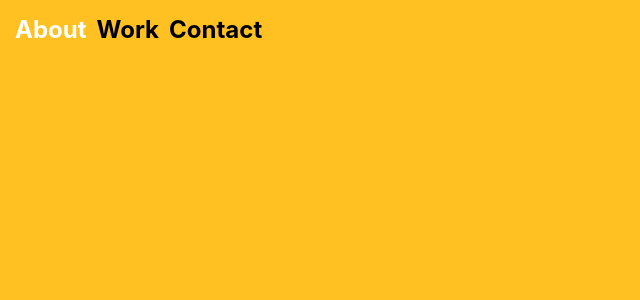
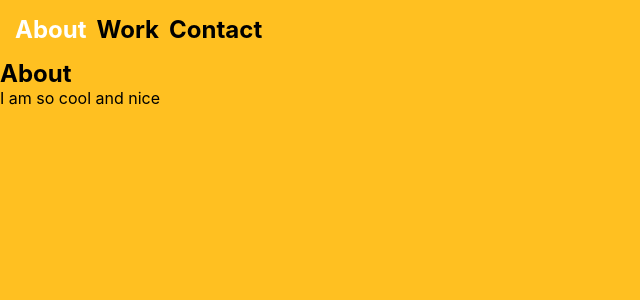
Before and after one commit to Amelia-was/react-portfolio, a React (Create React App) app: page / in a window 1280 px wide. Shown: the top 300 px of the page, without its empty margins (0-640 px from the left). Built offline with nearby package versions, Linux system fonts and the light colour scheme.

Commit message:
nav links render correct section

```diff
--- a/src/App.js
+++ b/src/App.js
@@ -1,17 +1,32 @@
 import React, { useState } from 'react';
+import Nav from './components/Nav';
 import About from './components/About';
-import Nav from './components/Nav';
+import Work from './components/Work';
+import Contact from './components/Contact';
 
 function App() {
   const navLinks = ['About', 'Work', 'Contact'];
   const [ currentPage, setCurrentPage ] = useState(navLinks[0]);
+
+  const renderPage = () => {
+    switch (currentPage) {
+        case 'Work':
+          return <Work />;
+        case 'Contact':
+          return <Contact />;
+        default:
+            return <About />;
+    }
+  }
+
   return (
     <main>
       <Nav
       navLinks={navLinks}
       currentPage={currentPage}
       setCurrentPage={setCurrentPage}
-      ></Nav>
+      />
+      {renderPage()}
     </main>
   );
 };
```
